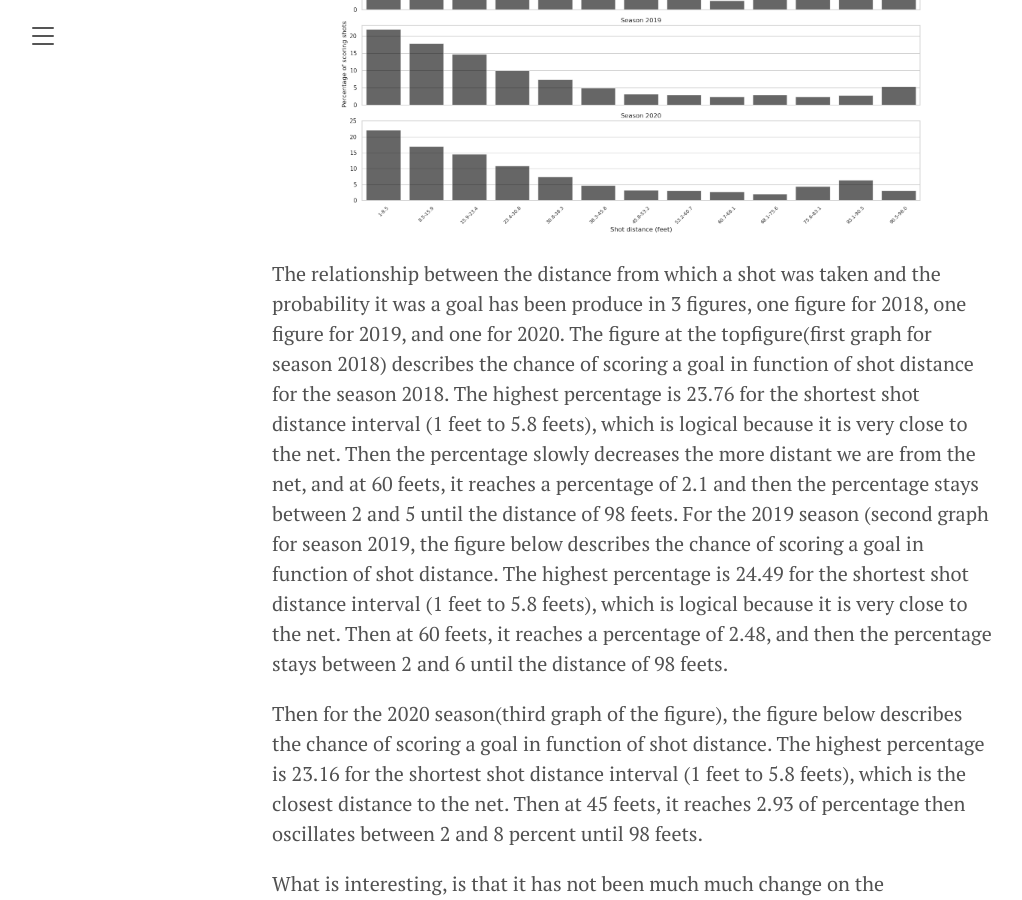
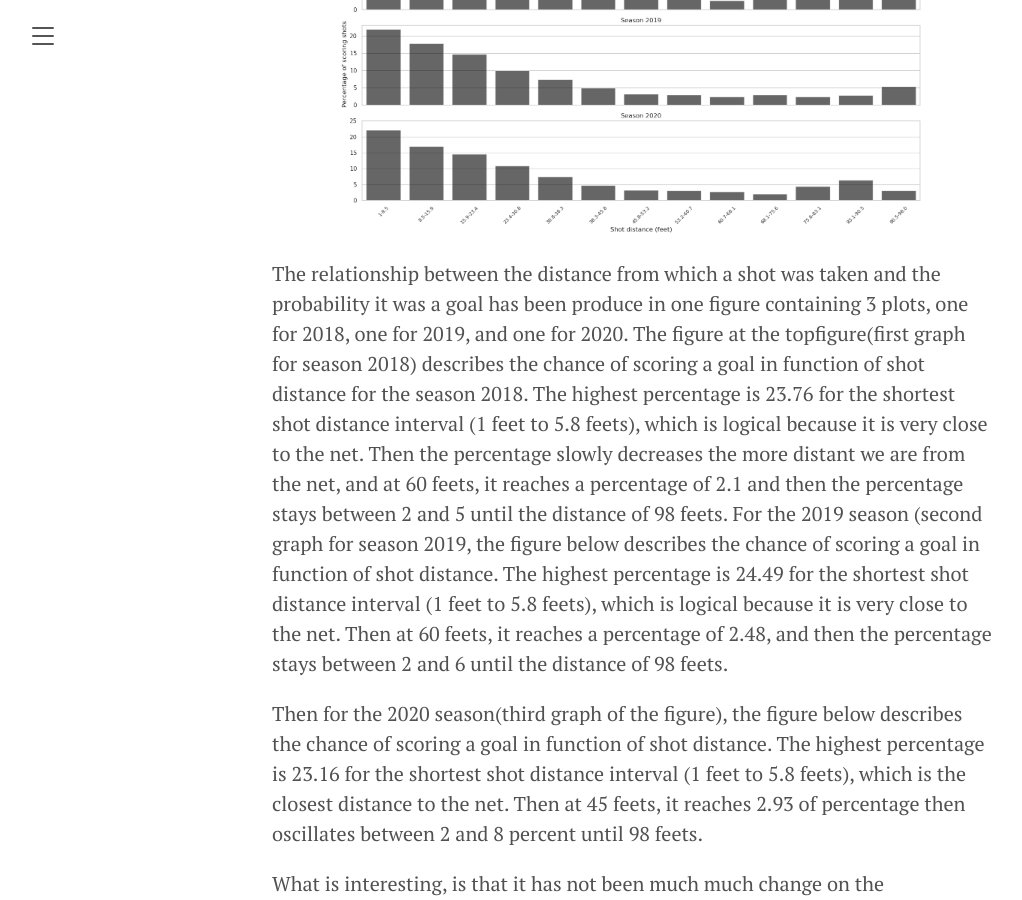
Before and after one commit to jaihon1/IFT6758-Project, a Jekyll site: the page built from blog/_posts/2021-09-28-milestone-1.md, in a window 1280 px wide and 900 px high, scrolled down 12115 px. Shown: the whole window, without its empty margins (8-1030 px from the left). Built offline with Jekyll 4.4.1, drawn with Linux system fonts in a browser that asks for light colours.

Commit message:
Update blog/_posts/2021-09-28-milestone-1.md
Co-authored-by: LaurenceMarcotte <48660119+LaurenceMarcotte@users.noreply.github.com>

```diff
--- a/blog/_posts/2021-09-28-milestone-1.md
+++ b/blog/_posts/2021-09-28-milestone-1.md
@@ -193,7 +193,7 @@ followed by the Slap Shot with 12 691 shots which can be seen on the bar plot sh
 ![img_3.png](/public/img_3.png)
 
 The relationship between the distance from which a shot was taken and the probability it was a goal
-has been produce in 3 figures, one figure for 2018, one figure for 2019,
+has been produce in one figure containing 3 plots, one for 2018, one for 2019,
 and one for 2020.
 The figure at the topfigure(first graph for season 2018)  describes the chance of scoring a goal in function of shot
 distance for the season 2018.  The highest percentage is 23.76 for the shortest shot distance
```
